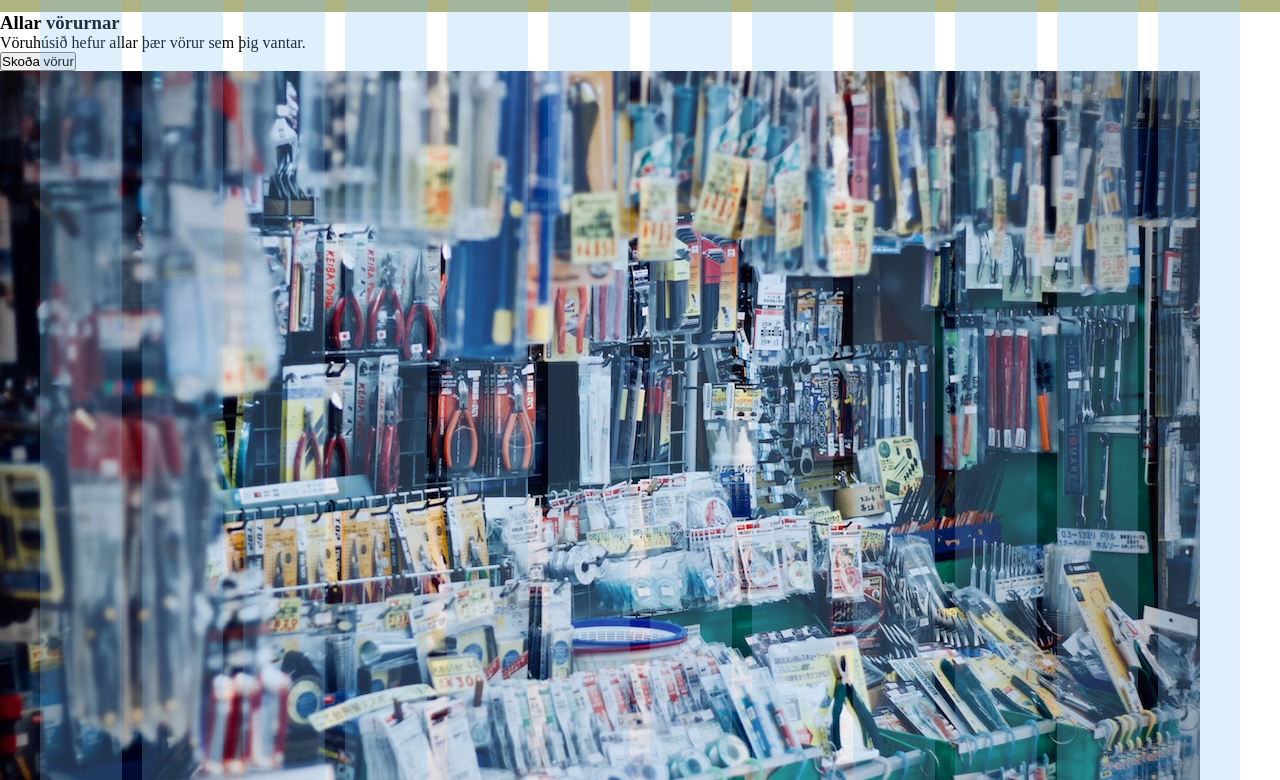
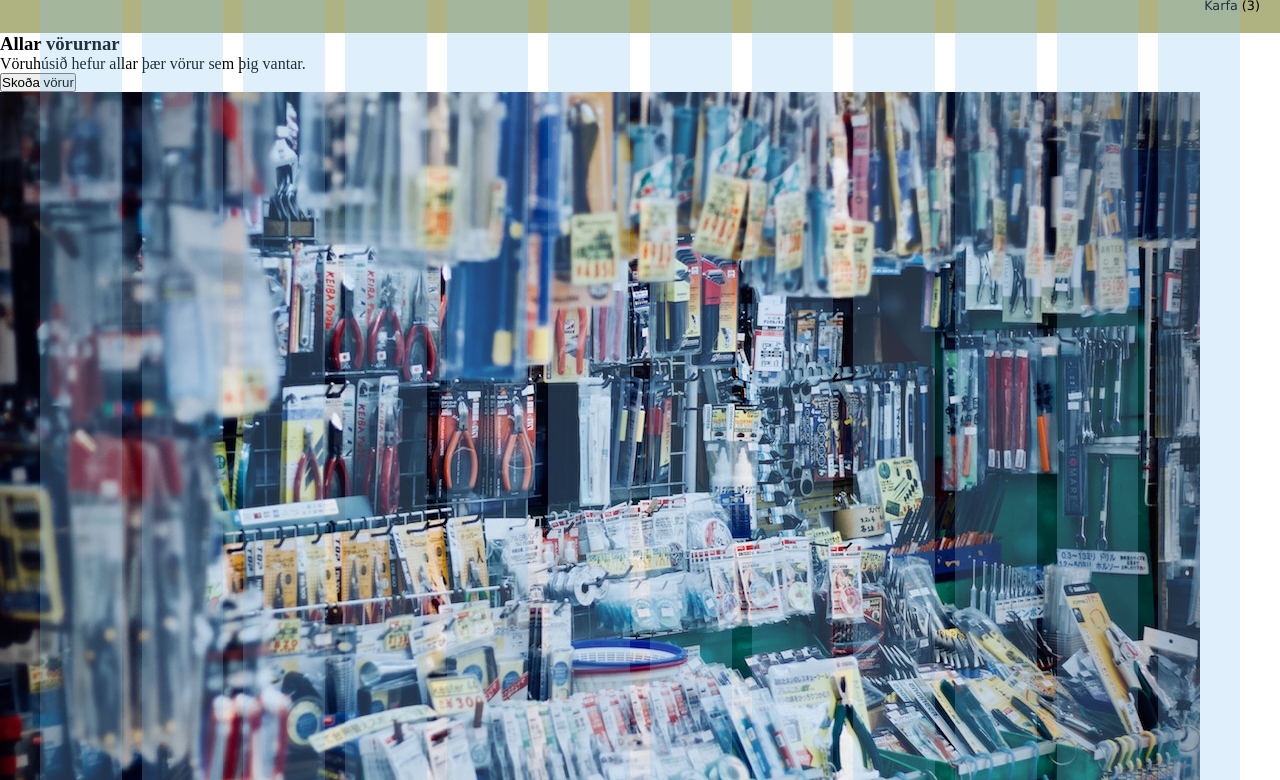
Before and after one commit to hugrun94/Hopverkefni1Vef1, a website: page index.html in a window 1280 px wide. Shown: the part 93-873 px from the top of the page. Drawn offline with nearby package versions, Linux system fonts and the light colour scheme; files that its build step writes are made by us from their sources.

Commit message:
work on header

```diff
--- a/index.html
+++ b/index.html
@@ -13,7 +13,7 @@
       <a href="/index.html">FORSÍÐA</a>
       <a href="/pages/products.html">VÖRUR</a>
       <a href="/pages/staff.html">STARFSFÓLK</a>
-      <a href="/pages/cart.html">Karfa (3)</a>
+      <a class="cart" href="/pages/cart.html">Karfa (3)</a>
     </header>
     <main>
       <div class="content">
--- a/scss/header.scss
+++ b/scss/header.scss
@@ -11,14 +11,25 @@ header{
 	background-color: colors(green);
 	text-align: center;
 	padding: $gutter;
+			font-family: fonts(oswald);
+
 
 	h1{
 		font-size:2rem;
-		font-family: fonts(oswald);
 
 	}
 	a{
 		text-decoration: none;
 		color: colors(black);
+		font-size: 0.8rem;
+
 	}
+	.cart{
+		text-align:right;
+		display: block;
+		font-family: fonts(verdana);
+
+
+		}
+
 }
```
